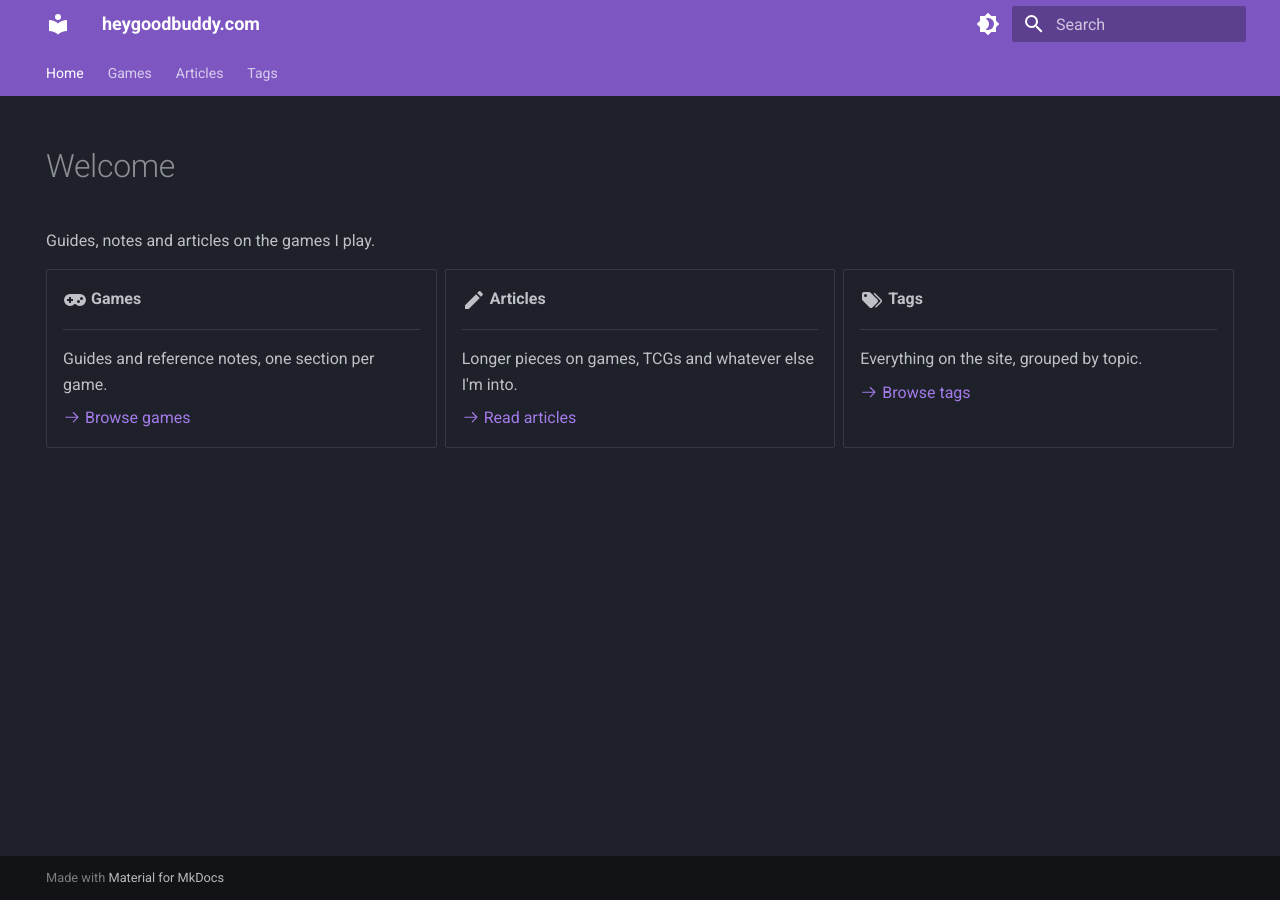
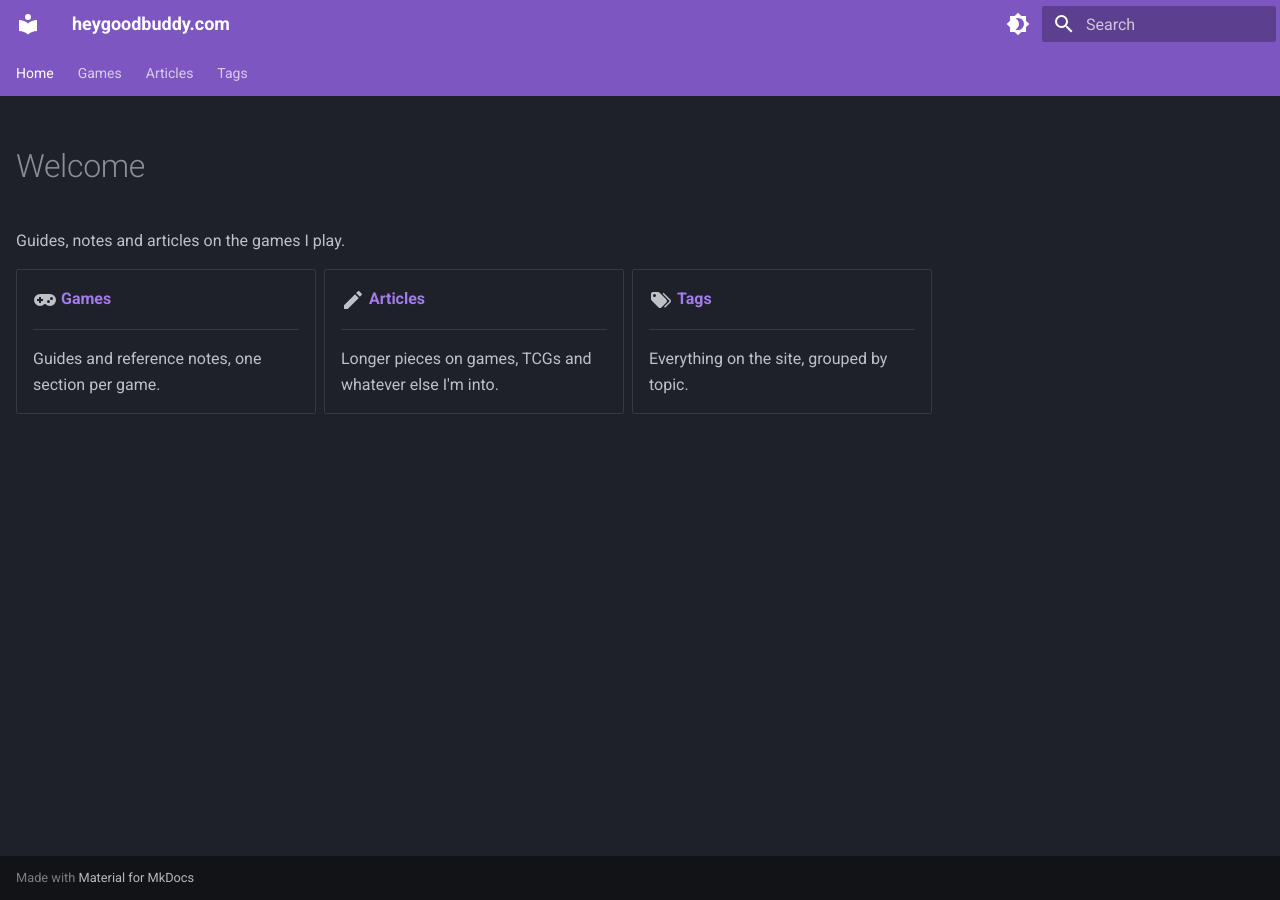
Before and after one commit to princeodd47/heygoodbuddy.com, an MkDocs documentation site: the page built from docs/index.md, in a window 1280 px wide. Built offline with MkDocs 1.6.1 and Material for MkDocs 9.7.7, drawn with Linux system fonts in a browser that asks for light colours.

Commit message:
Update shared site config and theme
Co-Authored-By: Claude <noreply@anthropic.com>

```diff
--- a/docs/index.md
+++ b/docs/index.md
@@ -10,28 +10,22 @@ Guides, notes and articles on the games I play.
 
 <div class="grid cards" markdown>
 
--   :material-gamepad-variant:{ .lg .middle } __Games__
+-   :material-gamepad-variant:{ .lg .middle } __[Games](games/index.md)__
 
     ---
 
     Guides and reference notes, one section per game.
 
-    [:octicons-arrow-right-24: Browse games](games/index.md)
-
--   :material-pencil:{ .lg .middle } __Articles__
+-   :material-pencil:{ .lg .middle } __[Articles](blog/index.md)__
 
     ---
 
     Longer pieces on games, TCGs and whatever else I'm into.
 
-    [:octicons-arrow-right-24: Read articles](blog/index.md)
-
--   :material-tag-multiple:{ .lg .middle } __Tags__
+-   :material-tag-multiple:{ .lg .middle } __[Tags](tags.md)__
 
     ---
 
     Everything on the site, grouped by topic.
 
-    [:octicons-arrow-right-24: Browse tags](tags.md)
-
 </div>
--- a/docs/stylesheets/extra.css
+++ b/docs/stylesheets/extra.css
@@ -1,4 +1,25 @@
 /* Site-wide tweaks to the theme. */
+
+/* Use more of a wide screen (theme default is 61rem). */
+.md-grid {
+  max-width: 90rem;
+}
+
+/* Link cards: one fixed width on every page, at most 4 per row (fewer when the
+   screen is narrower). Every card matches the tallest one. */
+.md-typeset .grid.cards {
+  --card-width: 15rem;
+  grid-template-columns: repeat(auto-fill, minmax(min(100%, var(--card-width)), var(--card-width)));
+  grid-auto-rows: 1fr;
+  max-width: calc(4 * var(--card-width) + 3 * 0.4rem);
+}
+
+/* Inside a game, show only that game's section in the left navigation. (The
+   Games index hides its navigation entirely; its cards list the games.) */
+.md-nav--primary [data-md-level="1"] > .md-nav__list > .md-nav__item--section:has(~ .md-nav__item--section.md-nav__item--active),
+.md-nav--primary [data-md-level="1"] > .md-nav__list > .md-nav__item--section.md-nav__item--active ~ .md-nav__item--section {
+  display: none;
+}
 
 /* Narrower left navigation on desktop (theme default is 12.1rem). */
 @media screen and (min-width: 76.25em) {
```
